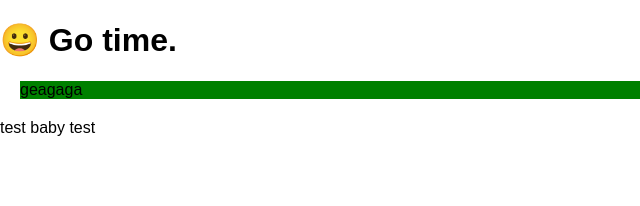
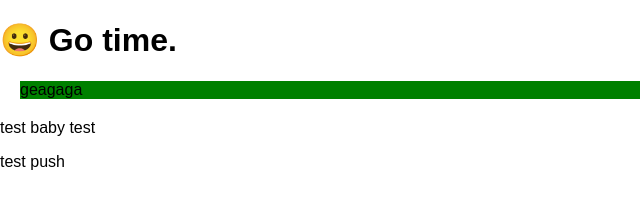
Before and after one commit to johnxlai/playground, a website: page index.html in a window 1280 px wide. Shown: the full height of the page, 0-640 px from the left. Drawn offline with nearby package versions, Linux system fonts and the light colour scheme; files that its build step writes are made by us from their sources.

Commit message:
pushing test

```diff
--- a/index.html
+++ b/index.html
@@ -11,6 +11,7 @@
   <h1>😀 Go time.</h1>
   <p class="test test2">geagaga</p>
   <p>test baby test</p>
+  <p>test push</p>
 
   <script src="dist/js/main.js"></script>
 </body>
```
